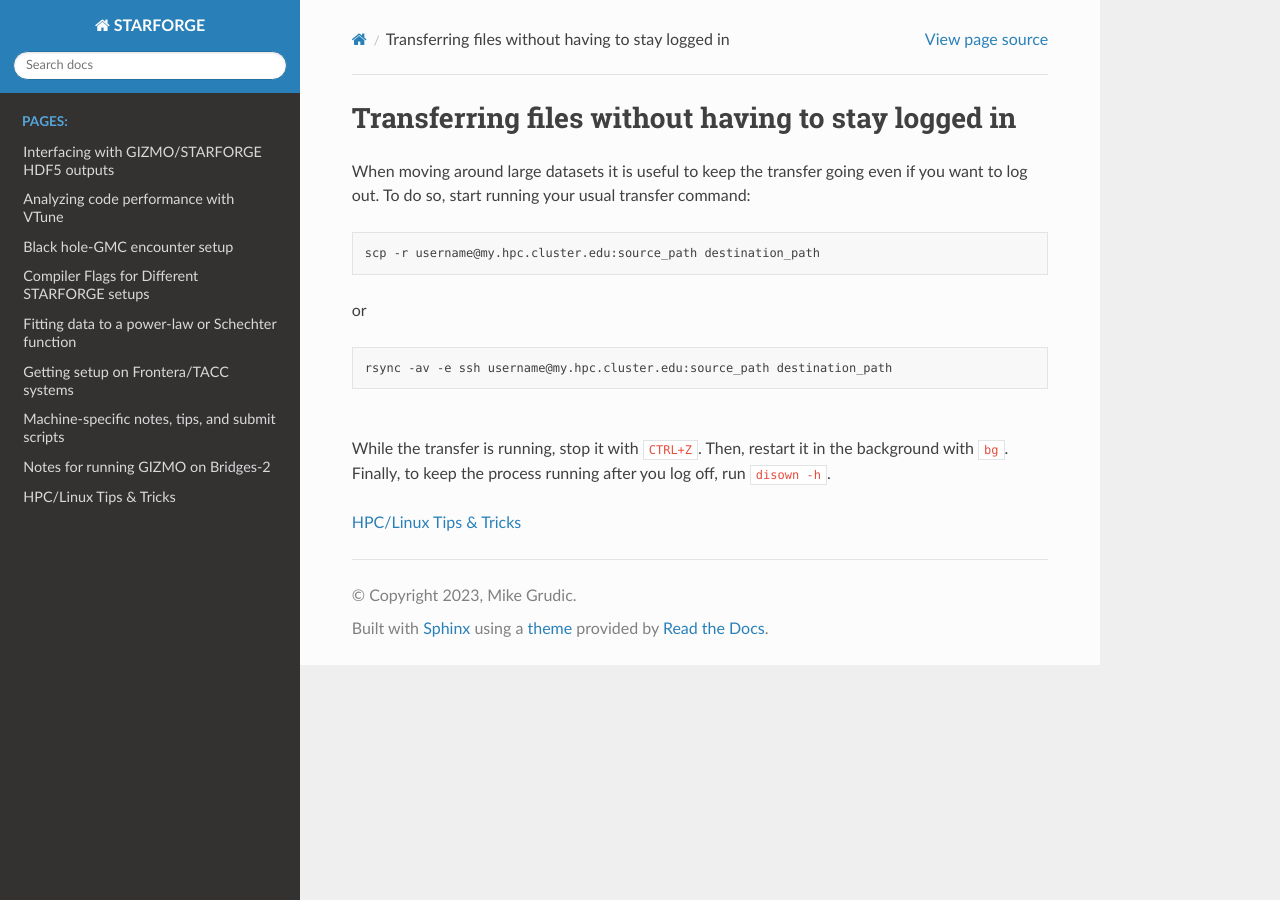
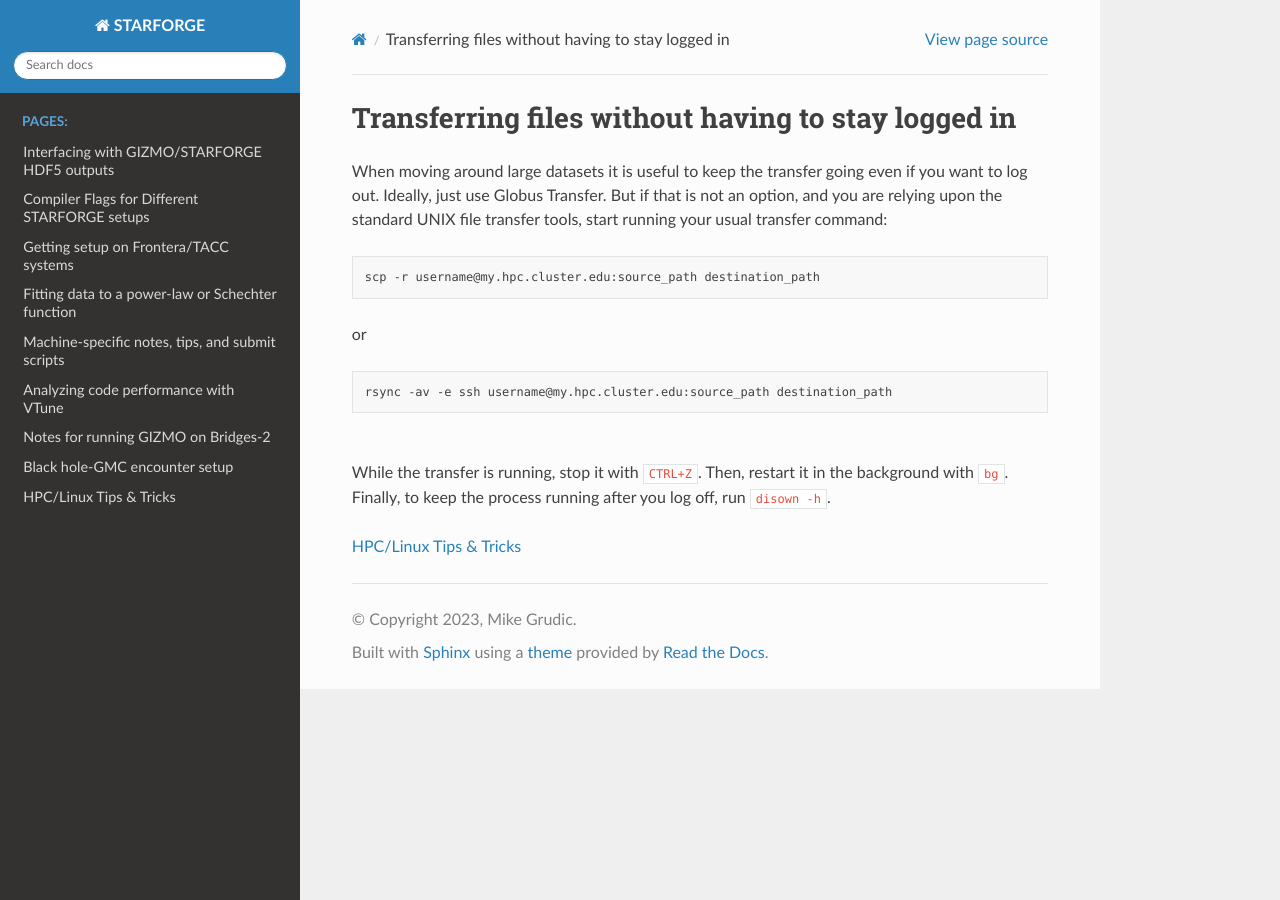
Before and after one commit to mikegrudic/starforge_tools, a Sphinx documentation site: the page built from docs/source/wiki_pages/transferring_files_without_having_to_be_logged_in.rst, in a window 1280 px wide. Built offline with Sphinx 7.4.7 and the Read the Docs theme 3.1.0, drawn with Linux system fonts in a browser that asks for light colours.

Commit message:
reordering of docs

```diff
--- a/docs/source/wiki_pages/transferring_files_without_having_to_be_logged_in.rst
+++ b/docs/source/wiki_pages/transferring_files_without_having_to_be_logged_in.rst
@@ -2,8 +2,7 @@
 ---------------------------------------------------
 
 When moving around large datasets it is useful to keep the transfer
-going even if you want to log out. To do so, start running your usual
-transfer command:
+going even if you want to log out. Ideally, just use Globus Transfer. But if that is not an option, and you are relying upon the standard UNIX file transfer tools, start running your usual transfer command:
 
 .. code:: bash
 
```
Also changed, not shown: docs/source/common_workflows.rst (+5 -5 lines).
